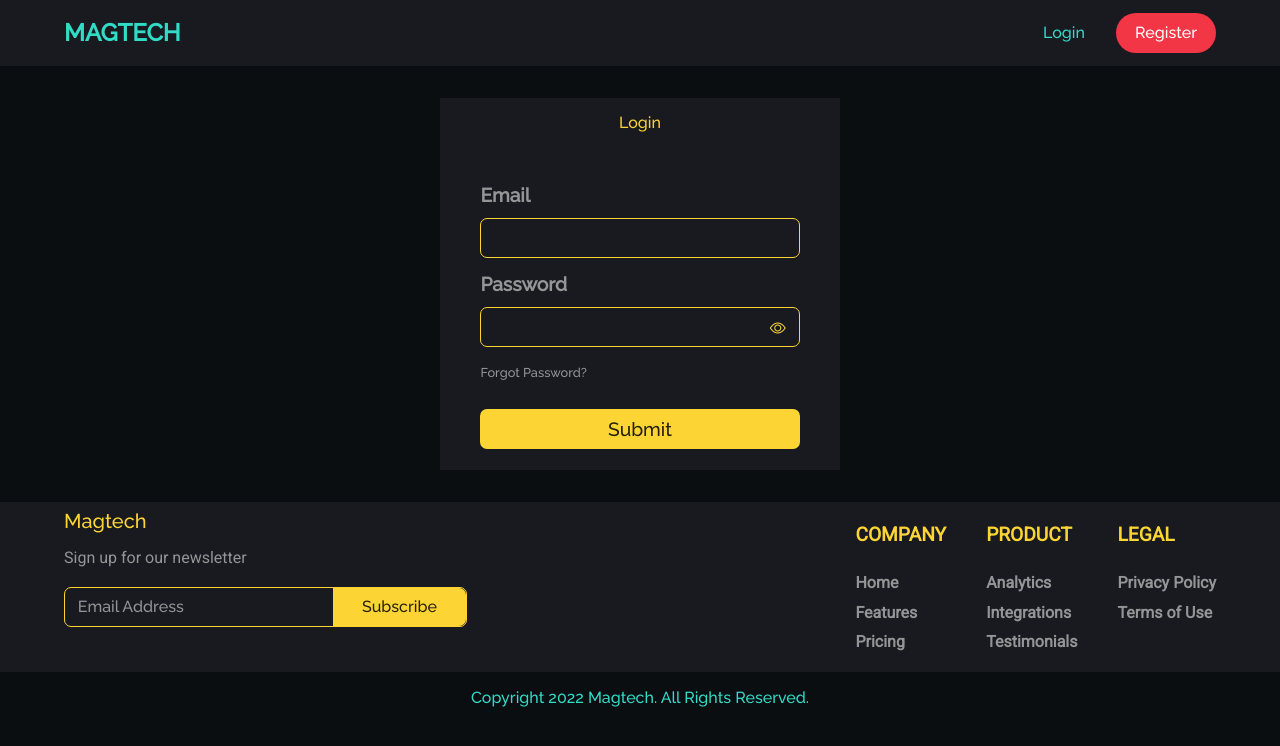
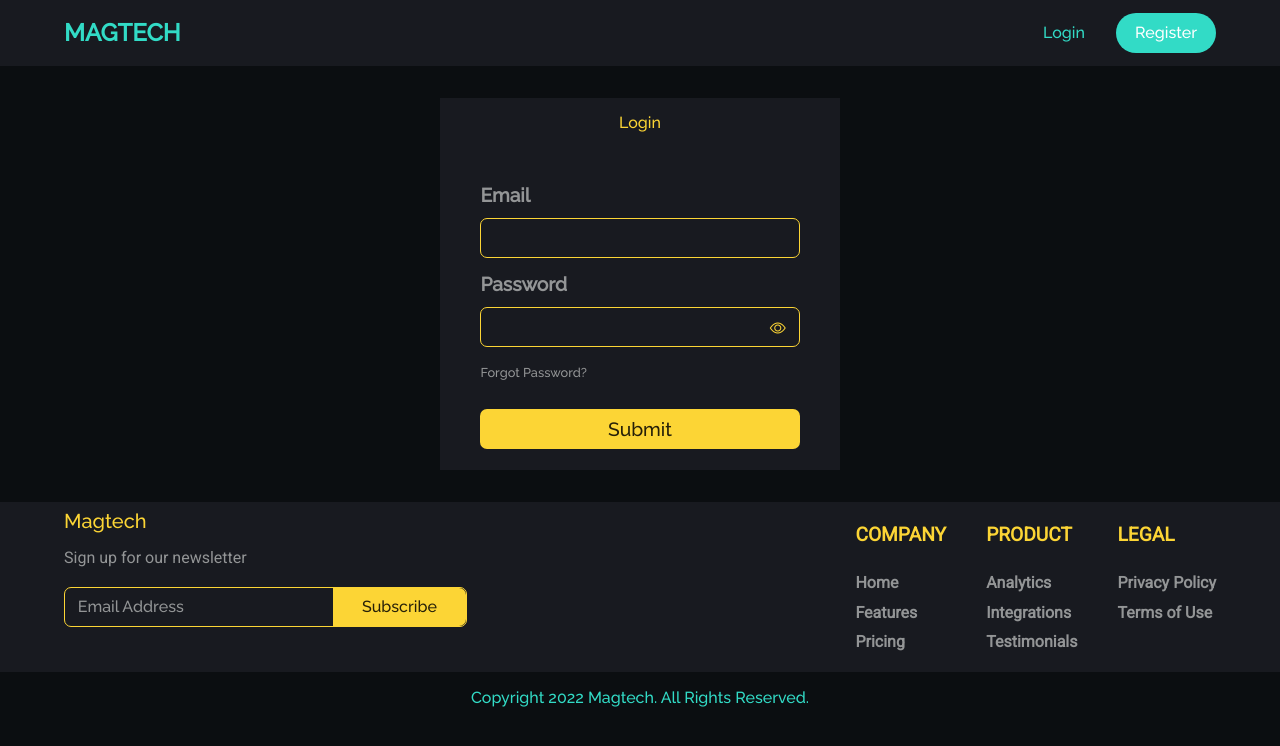
Before and after one commit to Codablack23/magtech, a Next.js app in the folder magtech-frontend/: page /account in a window 1280 px wide. Shown: the top 746 px of the page. Built offline with nearby package versions, Linux system fonts and the light colour scheme.

Commit message:
created dashboard pages and made changes to homepage

```diff
--- a/magtech-frontend/components/elements/Navbar.js
+++ b/magtech-frontend/components/elements/Navbar.js
@@ -53,7 +53,7 @@ export default function NavBar({pageType}){
               <a className="mg-nav-links mg-text-primary">Login</a>
              </Link>
              <Link href={"/account/register"}>
-              <a className="mg-nav-links mg-text-white mg-bg-danger mg-rounded-pill"> Register</a>
+              <a className="mg-nav-links mg-text-white mg-bg-primary mg-rounded-pill"> Register</a>
              </Link>
             </div>
         </nav>
--- a/magtech-frontend/pages/index.js
+++ b/magtech-frontend/pages/index.js
@@ -20,7 +20,7 @@ export default function Home() {
            <p className="mg-text-white title">Your Profit <br/> Your Investment</p>
            <br />
            <div className="mg__hero-action">
-             <button className="mg-btn-danger mg-text-white mg-card mg-rounded-pill mg-case-upper mg-font-bold mg-small-25 mg-bg-hover-primary"
+             <button className="mg-btn-primary mg-text-white mg-card mg-rounded-pill mg-case-upper mg-font-bold mg-small-25 mg-bg-hover-primary"
              onClick={()=>goTo('/account/register')}
              style={{
                height:'55px',
```
